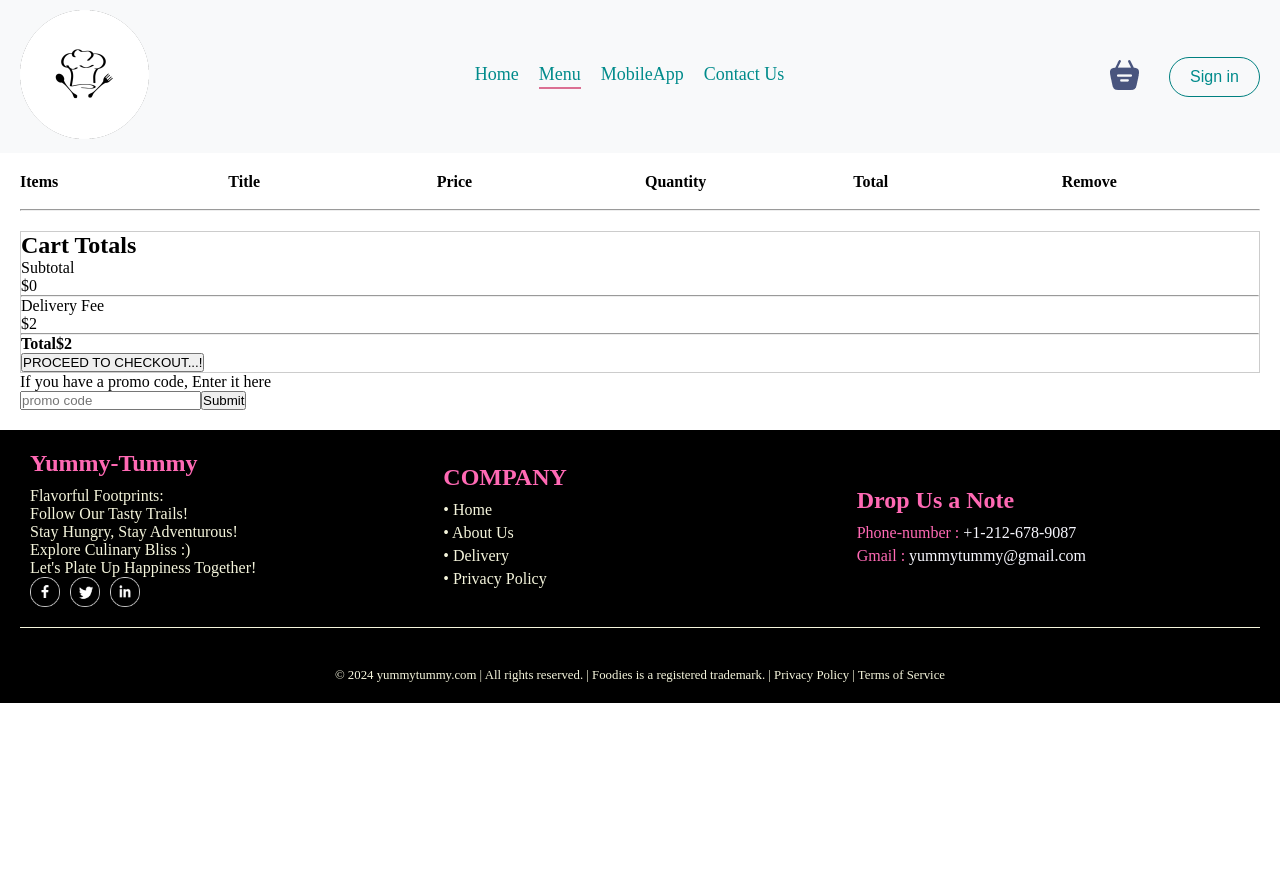
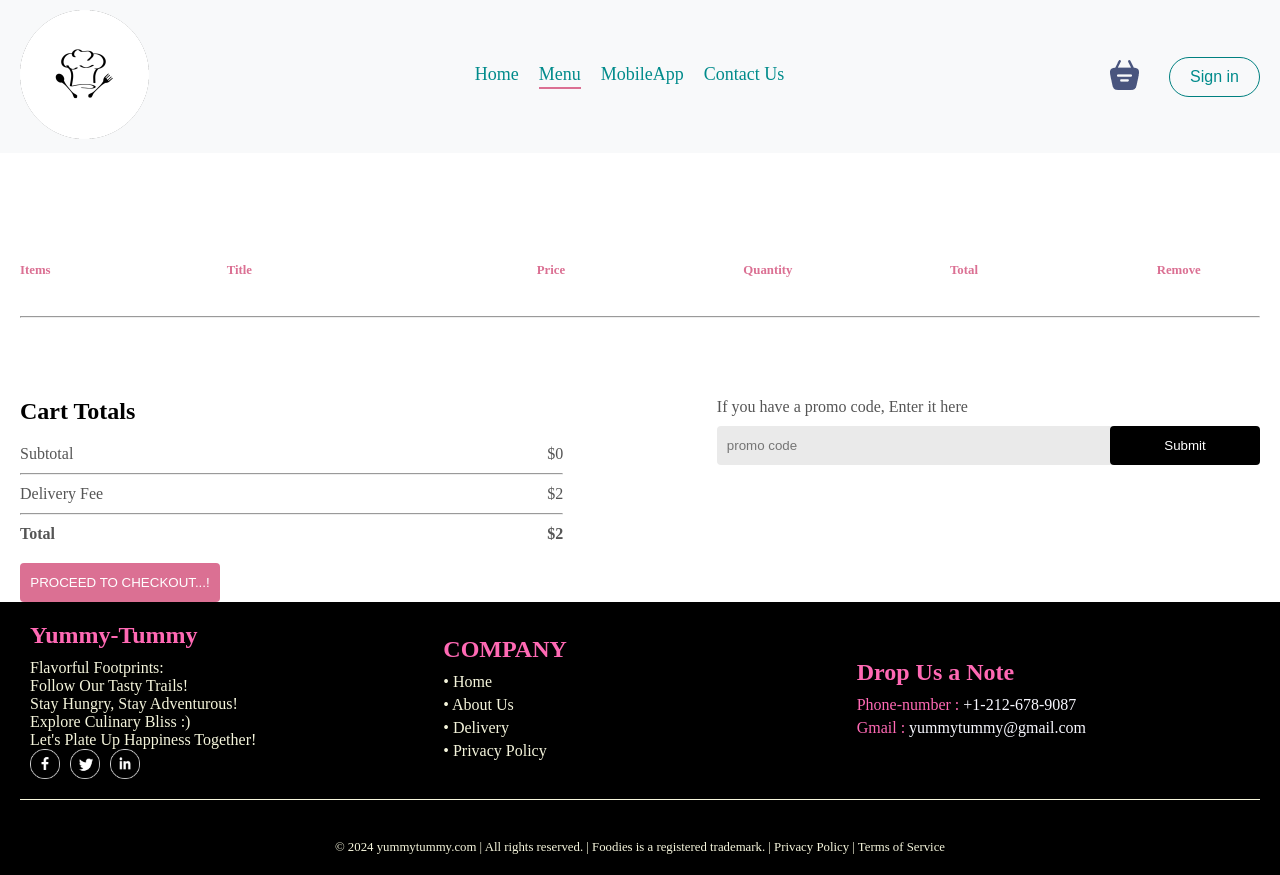
Before and after one commit to Janshi11/Food-Delivery, a React (Vite) app in the folder Frontend/: page /cart in a window 1280 px wide. Before the commit the page ends 800 px from the top, so only its background shows below. Built offline with nearby package versions, Linux system fonts and the light colour scheme.

Commit message:
Update Cart.css

```diff
--- a/Frontend/src/pages/Cart/Cart.css
+++ b/Frontend/src/pages/Cart/Cart.css
@@ -1,4 +1,4 @@
-/*.cart {
+.cart {
     margin-top: 100px;
     padding: 0 20px;
 }
@@ -13,7 +13,7 @@
     font-weight: bold;
     padding: 10px 0;
     margin-bottom: 10px;
-
+}
 .cart-items-item {
     display: grid;
     grid-template-columns: 1fr 1.5fr 1fr 1fr 1fr 0.5fr;
@@ -22,6 +22,7 @@
     color: black;
     font-style: garamond;
     padding: 10px 0;
+}
 
 .cart-items-item img {
     width: 50px;
@@ -101,50 +102,3 @@
     color: white;
     border-radius: 4px;
 }
-*/
-
-.cart {
-    padding: 20px;
-}
-
-.cart-items {
-    display: flex;
-    flex-direction: column;
-    margin-bottom: 20px;
-}
-
-.cart-items-title {
-    display: grid;
-    grid-template-columns: repeat(6, 1fr); /* 6 equal columns */
-    gap: 10px;
-    font-weight: bold;
-}
-
-.cart-items-item {
-    display: grid;
-    grid-template-columns: repeat(6, 1fr);
-    align-items: center;
-    gap: 10px;
-    padding: 10px 0;
-    border-bottom: 1px solid #ccc;
-}
-
-.cart-items-item img {
-    width: 50px;
-    height: 50px;
-    object-fit: cover;
-}
-
-.cross {
-    cursor: pointer;
-    color: red;
-}
-
-.cart-bottom {
-    display: flex;
-    flex-direction: column;
-}
-
-.cart-total {
-    border: 1px solid #ccc;
-}
```
